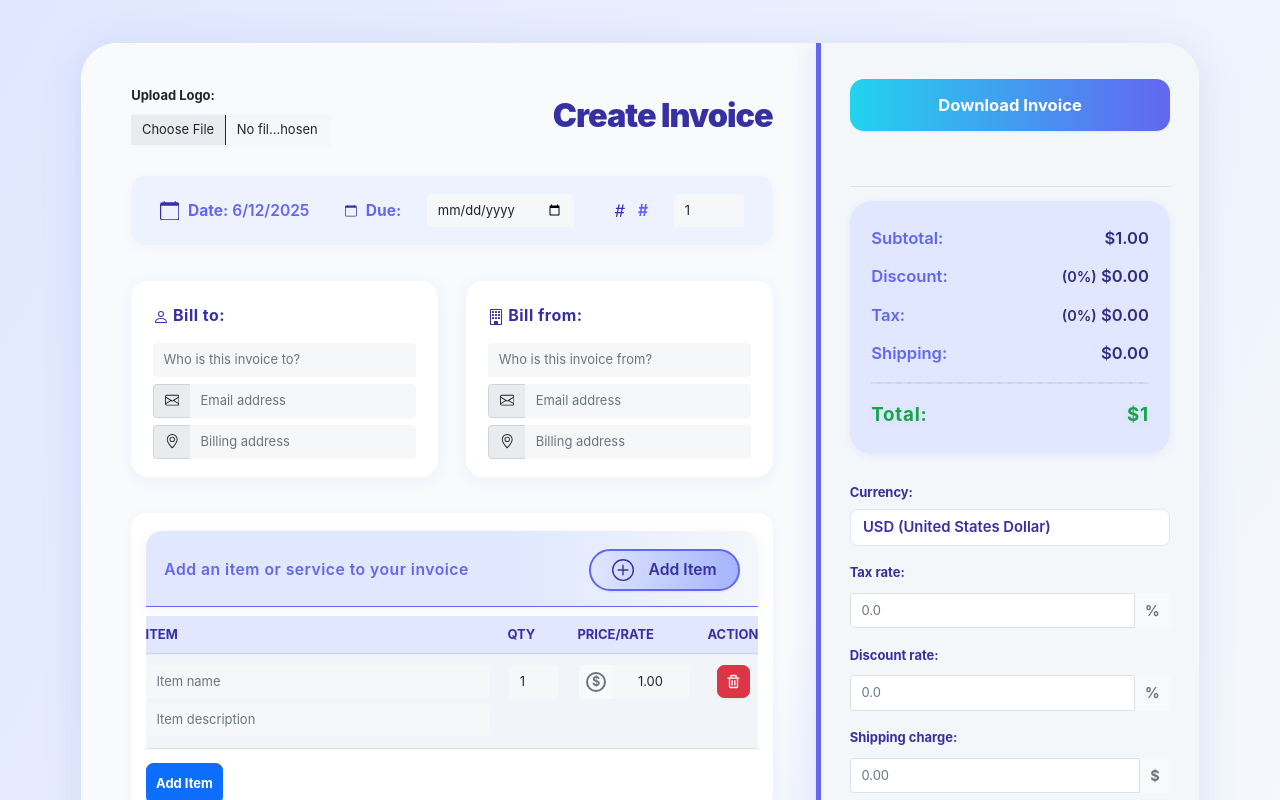
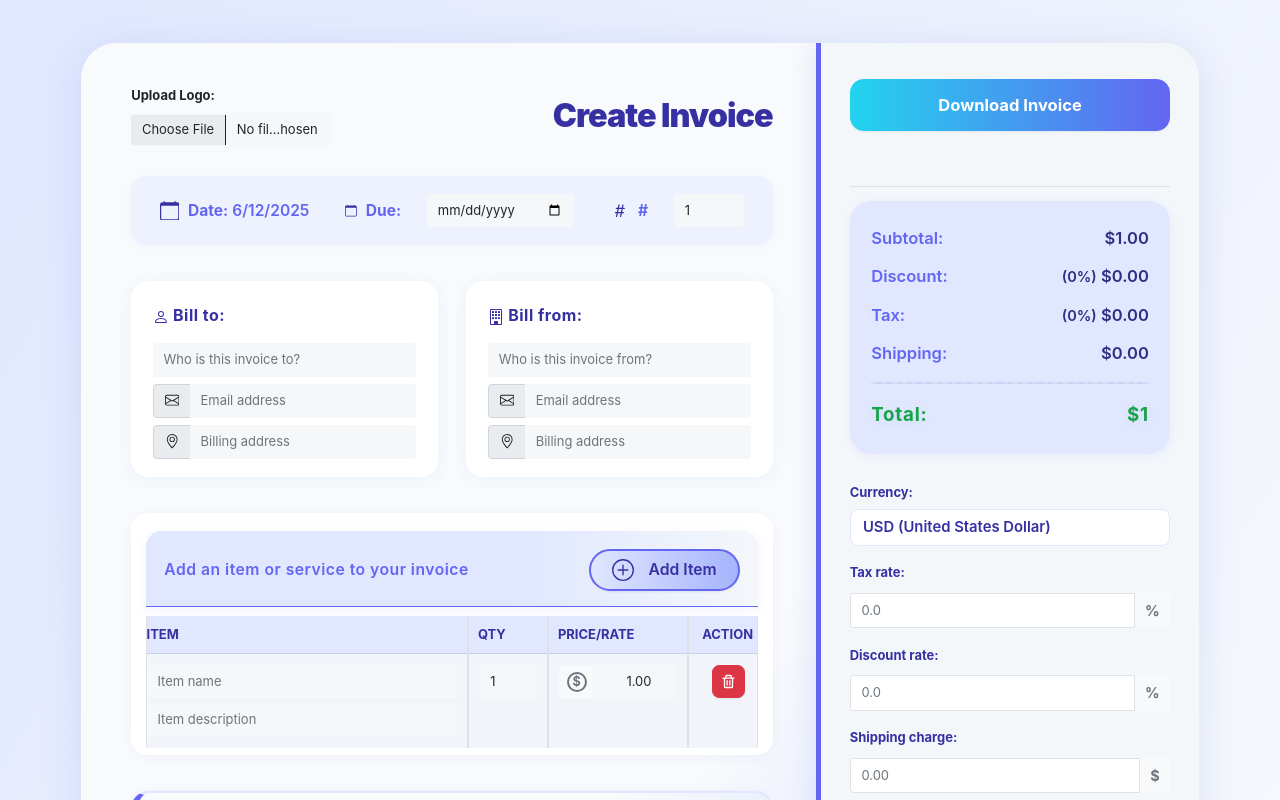
Before and after one commit to Krishprajapati15/invoice-generator, a React (Create React App) app: page / in a window 1280 px wide. Shown: the top 800 px of the page. Built offline with nearby package versions, Linux system fonts and the light colour scheme.

Commit message:
add jspdf function

```diff
--- a/src/components/InvoiceFormCustome.css
+++ b/src/components/InvoiceFormCustome.css
@@ -408,3 +408,91 @@ body {
   transform: scale(1.04);
   box-shadow: 0 6px 18px rgba(99, 102, 241, 0.13);
 }
+
+.amazing-invoice-table-wrapper {
+  border-radius: 1.3rem;
+  background: linear-gradient(120deg, #f8fafc 60%, #e0e7ff 100%);
+  box-shadow: 0 4px 24px 0 rgba(99, 102, 241, 0.1);
+  padding: 2rem 1.5rem 2.2rem 1.5rem;
+  margin-bottom: 2.5rem;
+  margin-top: 2rem;
+}
+
+.amazing-invoice-table {
+  border-radius: 1.1rem !important;
+  box-shadow: 0 2px 10px 0 rgba(99, 102, 241, 0.04);
+  overflow: hidden;
+  background: #fff;
+}
+
+.amazing-table-head th {
+  background: linear-gradient(90deg, #e0e7ff 80%, #c7d2fe 100%) !important;
+  color: #3730a3 !important;
+  border: none !important;
+  font-size: 1.09rem;
+  letter-spacing: 0.02em;
+  font-weight: 700;
+}
+
+.amazing-table-row {
+  border-bottom: 2px solid #e0e7ff !important;
+  transition: background 0.12s;
+}
+
+.amazing-table-row:hover {
+  background: #e0e7ff !important;
+}
+
+.amazing-trash-btn {
+  transition: background 0.17s, color 0.17s, box-shadow 0.17s, transform 0.14s;
+}
+.amazing-trash-btn:hover,
+.amazing-trash-btn:focus {
+  background: #be123c !important;
+  color: #fff !important;
+  transform: scale(1.1);
+  box-shadow: 0 4px 14px 0 rgba(220, 38, 38, 0.16);
+}
+
+.amazing-add-row-btn {
+  font-size: 1.09rem !important;
+  font-weight: 700 !important;
+  border-radius: 999px !important;
+  box-shadow: 0 2px 10px 0 rgba(99, 102, 241, 0.1);
+  margin-top: 0.4rem;
+  background: linear-gradient(90deg, #e0e7ff 0%, #a5b4fc 100%);
+  color: #3730a3 !important;
+  border: 2px solid #6366f1 !important;
+  letter-spacing: 0.04em;
+  display: flex;
+  align-items: center;
+  gap: 0.5rem;
+  transition: background 0.2s, color 0.2s, box-shadow 0.2s, transform 0.15s;
+}
+.amazing-add-row-btn:hover,
+.amazing-add-row-btn:focus {
+  background: linear-gradient(90deg, #6366f1 0%, #22d3ee 100%);
+  color: #fff !important;
+  border-color: #22d3ee !important;
+  transform: scale(1.04);
+  box-shadow: 0 6px 18px rgba(99, 102, 241, 0.13);
+}
+
+.amazing-editable-field input,
+.amazing-editable-field textarea {
+  border-radius: 7px !important;
+  border: 1.5px solid #e0e7ff !important;
+  background: #fff !important;
+  font-size: 1.01rem !important;
+  padding: 0.27rem 0.45rem !important;
+  margin-bottom: 0.2rem !important;
+  font-weight: 500;
+  color: #3730a3 !important;
+  box-shadow: 0 1.5px 8px rgba(99, 102, 241, 0.03);
+  transition: border-color 0.19s;
+}
+.amazing-editable-field input:focus,
+.amazing-editable-field textarea:focus {
+  border-color: #6366f1 !important;
+  box-shadow: 0 0 0 2px #a5b4fc !important;
+}
--- a/src/components/InvoiceItem.js
+++ b/src/components/InvoiceItem.js
@@ -1,42 +1,43 @@
-import React from 'react';
-import 'bootstrap/dist/css/bootstrap.min.css';
-import Table from 'react-bootstrap/Table';
-import Button from 'react-bootstrap/Button';
+import React from "react";
+import "bootstrap/dist/css/bootstrap.min.css";
+import Table from "react-bootstrap/Table";
 import { BiTrash } from "react-icons/bi";
-import EditableField from './EditableField';
+import EditableField from "./EditableField";
+import "./InvoiceFormCustome.css";
 
 class InvoiceItem extends React.Component {
   render() {
-    var onItemizedItemEdit = this.props.onItemizedItemEdit;
-    var currency = this.props.currency;
-    var rowDel = this.props.onRowDel;
-    var itemTable = this.props.items.map(function(item) {
-      return (
-        <ItemRow onItemizedItemEdit={onItemizedItemEdit} item={item} onDelEvent={rowDel.bind(this)} key={item.id} currency={currency}/>
-      )
-    });
+    const { onItemizedItemEdit, currency, onRowDel, items } = this.props;
     return (
       <div>
-        <Table>
+        <Table responsive bordered hover className="mb-0">
           <thead>
             <tr>
-              <th>ITEM</th>
-              <th>QTY</th>
-              <th>PRICE/RATE</th>
-              <th className="text-center">ACTION</th>
+              <th style={{ minWidth: 200 }}>ITEM</th>
+              <th style={{ minWidth: 80 }}>QTY</th>
+              <th style={{ minWidth: 140 }}>PRICE/RATE</th>
+              <th className="text-center" style={{ minWidth: 70 }}>
+                ACTION
+              </th>
             </tr>
           </thead>
           <tbody>
-            {itemTable}
+            {items.map((item) => (
+              <ItemRow
+                onItemizedItemEdit={onItemizedItemEdit}
+                item={item}
+                onDelEvent={onRowDel}
+                key={item.id}
+                currency={currency}
+              />
+            ))}
           </tbody>
         </Table>
-        <Button className="fw-bold" onClick={this.props.onRowAdd}>Add Item</Button>
       </div>
     );
-
+  }
 }
 
-}
 class ItemRow extends React.Component {
   onDelEvent() {
     this.props.onDelEvent(this.props.item);
@@ -44,7 +45,7 @@ class ItemRow extends React.Component {
   render() {
     return (
       <tr>
-        <td style={{width: '100%'}}>
+        <td style={{ width: "100%" }}>
           <EditableField
             onItemizedItemEdit={this.props.onItemizedItemEdit}
             cellData={{
@@ -53,7 +54,8 @@ class ItemRow extends React.Component {
               placeholder: "Item name",
               value: this.props.item.name,
               id: this.props.item.id,
-          }}/>
+            }}
+          />
           <EditableField
             onItemizedItemEdit={this.props.onItemizedItemEdit}
             cellData={{
@@ -61,10 +63,11 @@ class ItemRow extends React.Component {
               name: "description",
               placeholder: "Item description",
               value: this.props.item.description,
-            id: this.props.item.id
-          }}/>
+              id: this.props.item.id,
+            }}
+          />
         </td>
-        <td style={{minWidth: '70px'}}>
+        <td style={{ minWidth: "70px" }}>
           <EditableField
             onItemizedItemEdit={this.props.onItemizedItemEdit}
             cellData={{
@@ -74,9 +77,10 @@ class ItemRow extends React.Component {
               step: "1",
               value: this.props.item.quantity,
               id: this.props.item.id,
-          }}/>
+            }}
+          />
         </td>
-        <td style={{minWidth: '130px'}}>
+        <td style={{ minWidth: "130px" }}>
           <EditableField
             onItemizedItemEdit={this.props.onItemizedItemEdit}
             cellData={{
@@ -89,16 +93,25 @@ class ItemRow extends React.Component {
               textAlign: "text-end",
               value: this.props.item.price,
               id: this.props.item.id,
-          }}/>
+            }}
+          />
         </td>
-        <td className="text-center" style={{minWidth: '50px'}}>
-          <BiTrash onClick={this.onDelEvent.bind(this)} style={{height: '33px', width: '33px', padding: '7.5px'}} className="text-white mt-1 btn btn-danger"/>
+        <td className="text-center" style={{ minWidth: "50px" }}>
+          <BiTrash
+            onClick={this.onDelEvent.bind(this)}
+            style={{
+              height: "33px",
+              width: "33px",
+              padding: "7.5px",
+              cursor: "pointer",
+            }}
+            className="text-white mt-1 btn btn-danger"
+            title="Delete"
+          />
         </td>
       </tr>
     );
-
   }
-
 }
 
 export default InvoiceItem;
```
Lines whose indentation alone changed are shown as unchanged.
